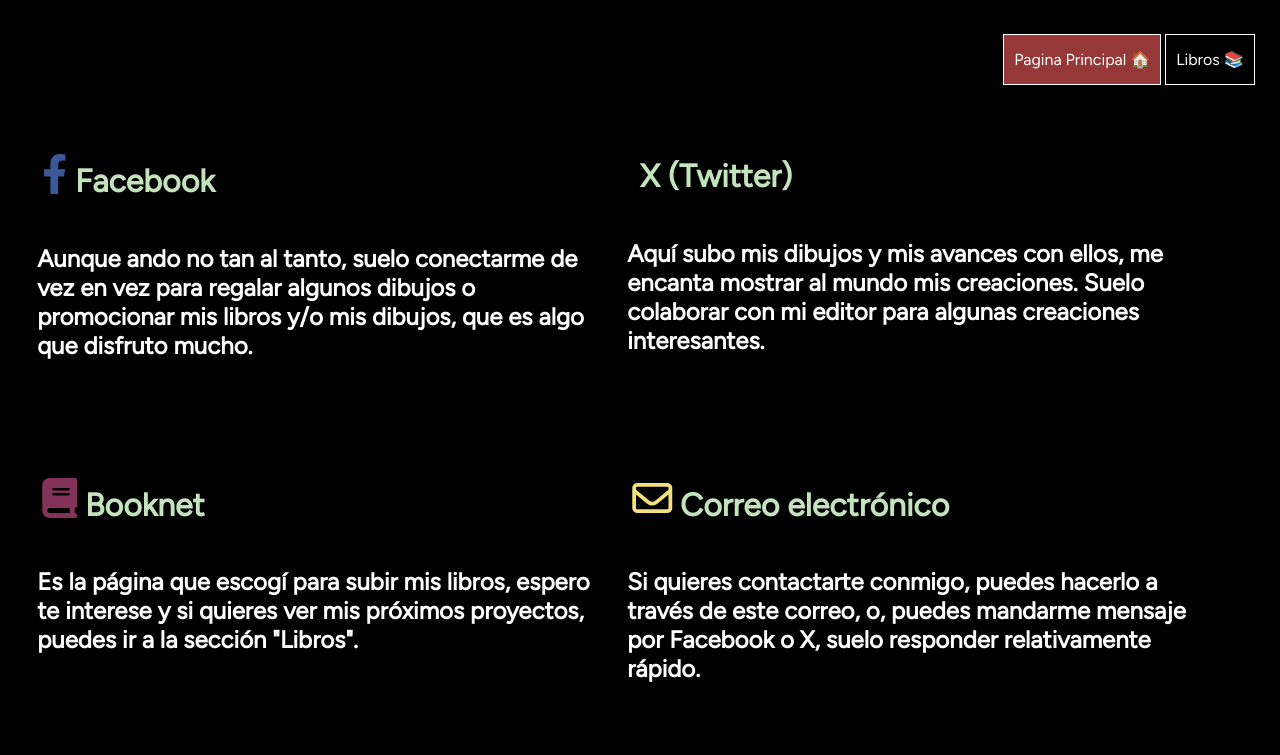
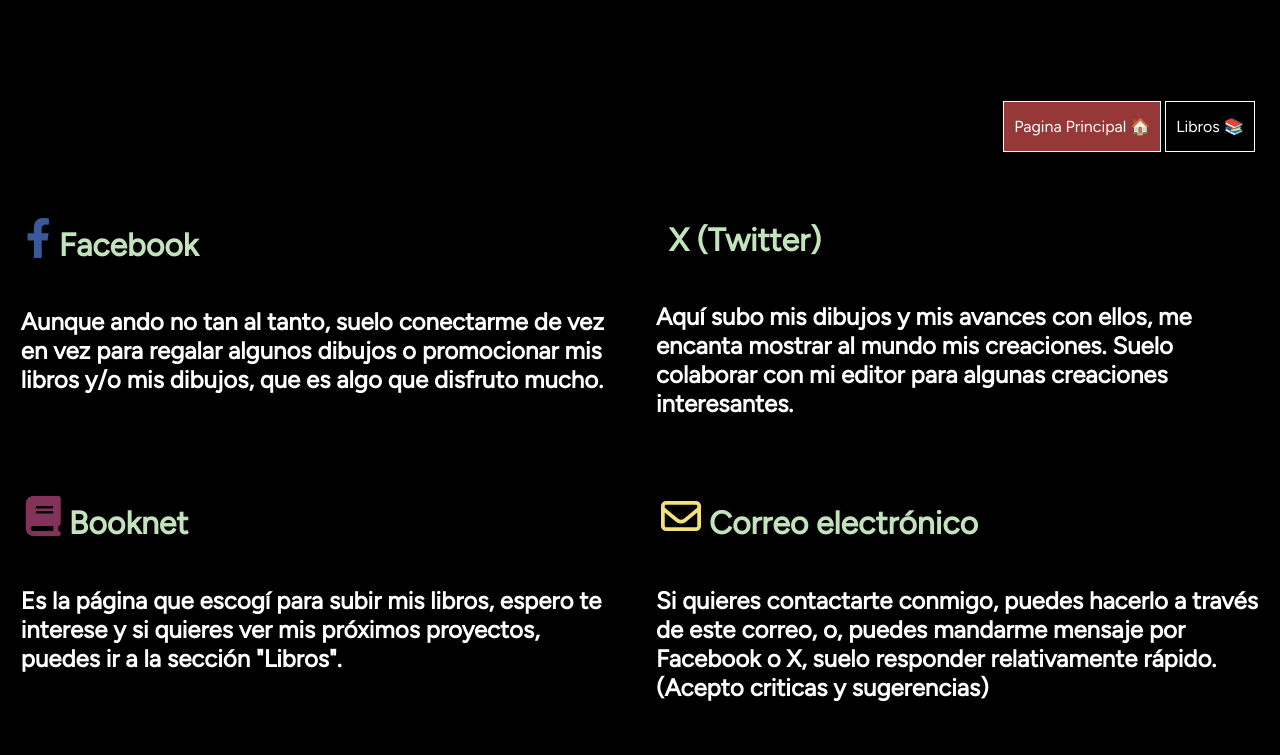
Before and after one commit to TabithaFlowers/tabithaflowers.github.io, a plain HTML site: page Redes_sociales/Redes.html in a window 1280 px wide. Drawn offline with Linux system fonts and the light colour scheme.

Commit message:
Version 1 -GR-

```diff
--- a/Inicio.css
+++ b/Inicio.css
@@ -5,15 +5,14 @@ html {
     align-items: center;
     width: 100%;
     height: 100%;
-    overflow: hidden;
 }
 
 body {
     position: relative;
     align-content: center;
     margin: 1%;
-    width: 98%;
-    height: 98%;
+    min-width: 98%;
+    min-height: 98%;
     background: rgb(0, 0, 0);
 }
 
@@ -27,6 +26,7 @@ main {
 cont {
     position: relative;
     display: flex;
+    flex-wrap: wrap;
     align-items: center;
     margin: 2%;
     width: 96%;
@@ -35,12 +35,25 @@ cont {
 
 cont_text {
     position: relative;
+    flex-grow: 1;
+    flex-basis: 200;
     margin: 2%;
+    width: 40%;
 }
 
 img {
     position: relative;
-    width: 40%;
+    width: 35%;
+}
+/*? Para los dispositivos con pantalla menor a 800px, se */
+/*? aplicaran estas reglas*/
+@media (max-width: 1000px){
+    img {
+        width: 98%;
+    }
+    cont_text {
+        width: 98%;
+    }
 }
 
 h1 {
@@ -82,11 +95,6 @@ li a {
     border: 1px solid rgb(255, 255, 255);
 }
 
-li a:hover {
-    color: rgb(0, 0, 0);
-    background-color: black;
-}
-
 .active {
     background-color: #963838;
 }
--- a/Redes_sociales/Redes.css
+++ b/Redes_sociales/Redes.css
@@ -8,7 +8,6 @@ html {
     overflow-x: hidden;
     overflow-y: scroll;
 }
-
 body {
     position: absolute;
     align-content: center;
@@ -26,16 +25,19 @@ main {
 cont {
     position: relative;
     display: grid;
-    grid-template-columns: 48% 48%;
-    grid-template-rows: 48% 48%;
-    margin: 1%;
-    min-width: 92%;
-    min-height: 86%;
+    min-width: 98%;
+    margin: 0 auto;
+    gap: 1rem;
 }
-
+@media (min-width: 1000px) {
+    cont {
+        grid-template-columns: repeat(2, 1fr);
+    }
+  }
 cont_text {
-    position: relative;
-    margin: 2%;
+    color: white;
+    padding: 0.5rem;
+    min-height: 8rem;
 }
 
 img {
@@ -100,11 +102,6 @@ li a {
     border: 1px solid rgb(255, 255, 255);
 }
 
-li a:hover {
-    color: rgb(0, 0, 0);
-    background-color: black;
-}
-
 .active {
     background-color: #963838;
 }
--- a/Redes_sociales/Redes.html
+++ b/Redes_sociales/Redes.html
@@ -18,7 +18,7 @@
 
       <cont>
         <cont_text>
-          <h1><a href="">
+          <h1><a href="https://www.facebook.com/TabithaFlowers112/">
             <span class="fa-brands fa-facebook-f" style="color:#3b5998; font-size:40px;"></span>
             <span class="demo-text">Facebook</span>
           </a></h1>
@@ -53,14 +53,14 @@
         </cont_text>
 
         <cont_text>
-            <h1><a href="tabithaflowers112@gmail.com">
+            <h1><a href="mailto:tabithaflowers112@gmail.com">
                 <span class="fa-regular fa-envelope" style="color: #F4E07D; font-size:40px;"></span>
                 <span class="demo-text">Correo electrónico</span>
               </a></h1>
           <h2>
             Si quieres contactarte conmigo, puedes hacerlo a través de este
             correo, o, puedes mandarme mensaje por Facebook o X, suelo
-            responder relativamente rápido.
+            responder relativamente rápido. (Acepto criticas y sugerencias)
           </h2>
         </cont_text>
       </cont>
```
Also changed, not shown: Libros/libros.css (+1 -6 lines).
